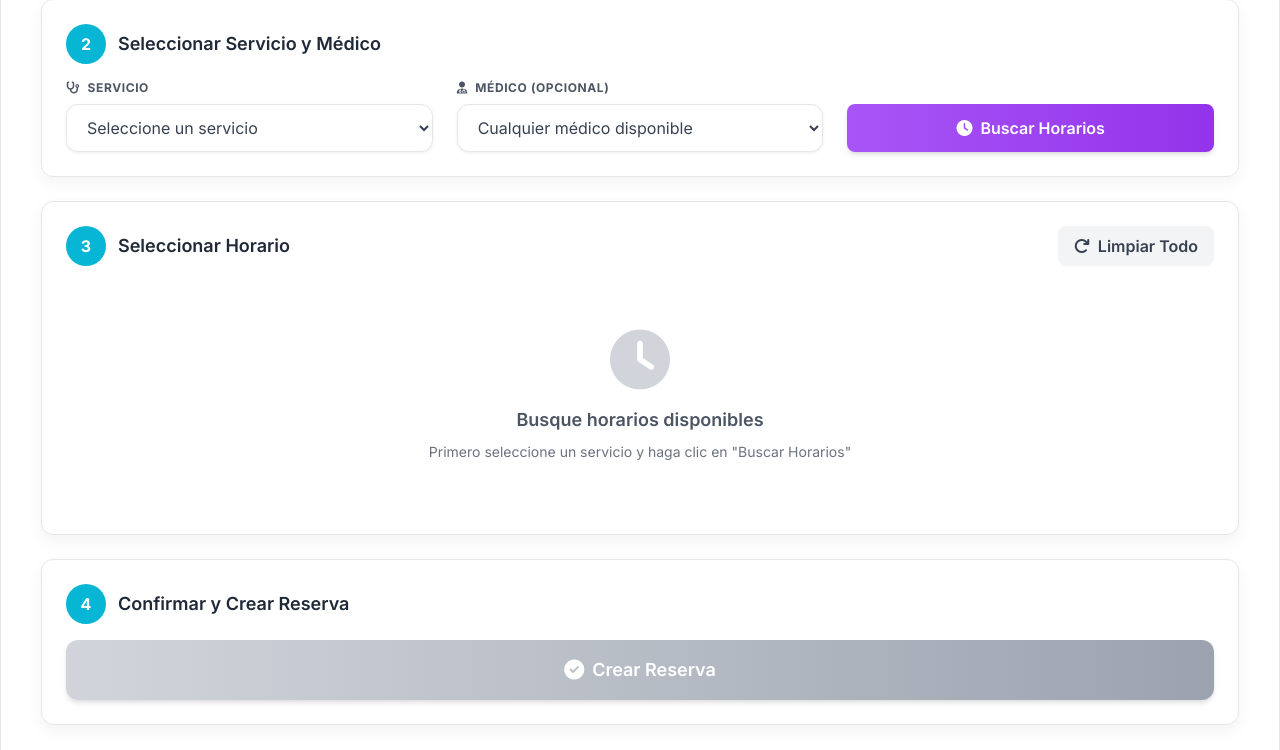
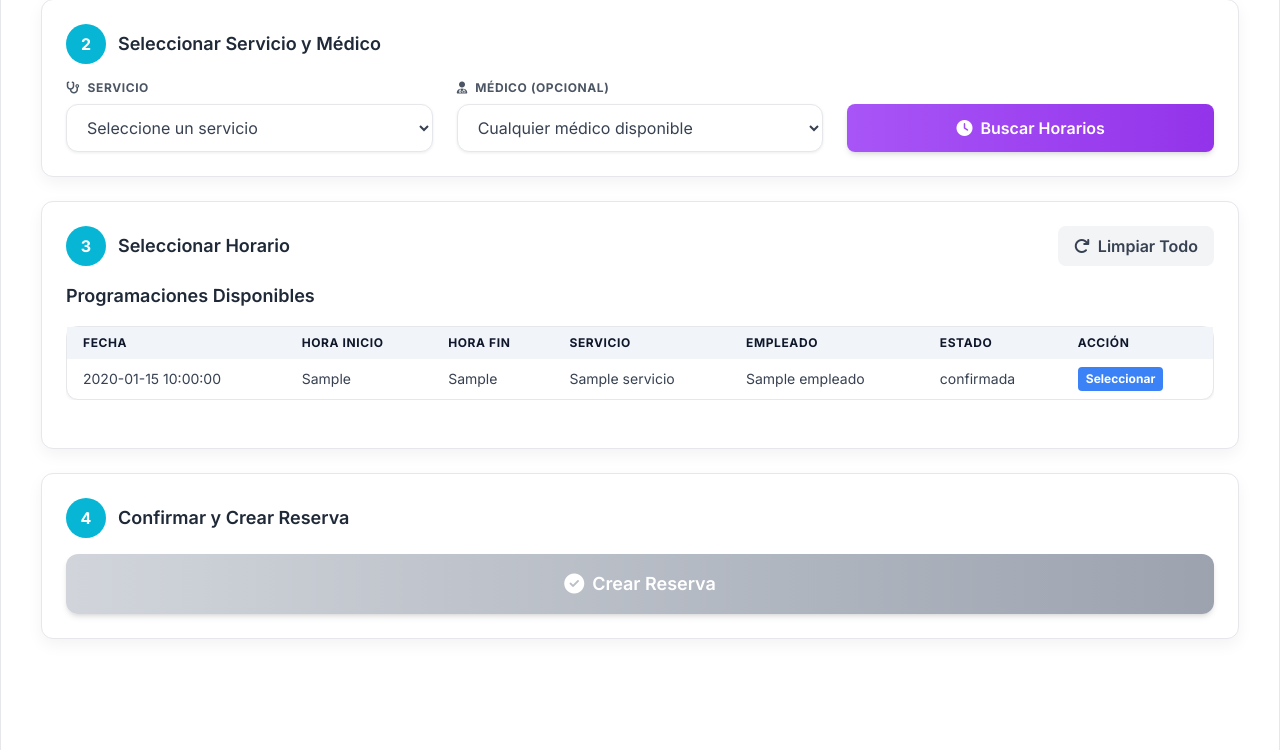
Before and after one commit to DKarelly/Proyecto-Ingenieria-y-calidad, a Flask app: template templates/GenerarReserva.html in a window 1280 px wide. Shown: the part 639-1389 px from the top of the page. Run offline with Flask 3, Linux system fonts and the light colour scheme; the template is opened without the code that fills it: most values are stand-ins (such as "Sample title", 1, 10 or a date in 2020); some libraries are stand-ins or nearby versions.

Commit message:
Programacion

```diff
--- a/routes/reservas.py
+++ b/routes/reservas.py
@@ -5,6 +5,7 @@ from models.catalogos import TipoServicio
 from models.horario import Horario
 from models.paciente import Paciente
 from models.reserva import Reserva
+from models.programacion import Programacion
 from bd import obtener_conexion
 
 reservas_bp = Blueprint('reservas', __name__)
@@ -190,7 +191,8 @@ def generar_reserva():
     if session.get('tipo_usuario') == 'empleado':
         servicios = Servicio.obtener_todos()
         medicos = Empleado.obtener_medicos()
-        return render_template('GenerarReserva.html', servicios=servicios, medicos=medicos)
+        programaciones = Programacion.obtener_todos()
+        return render_template('GenerarReserva.html', servicios=servicios, medicos=medicos, programaciones=programaciones)
 
     # Si no es ni empleado ni paciente, redirigir al home
     return redirect(url_for('home'))
--- a/templates/GenerarReserva.html
+++ b/templates/GenerarReserva.html
@@ -201,8 +201,45 @@
                 </button>
             </div>
 
-            <!-- Mensaje inicial -->
-            <div id="horarios-placeholder" class="text-center py-12">
+            <!-- Lista de Programaciones Generales -->
+            <div id="programaciones-list" class="mb-6">
+                <h3 class="text-lg font-semibold text-gray-800 mb-4">Programaciones Disponibles</h3>
+                <div class="overflow-x-auto">
+                    <table class="min-w-full bg-white border border-gray-300 rounded-lg">
+                        <thead class="bg-gray-50">
+                            <tr>
+                                <th class="px-4 py-2 text-left text-xs font-bold text-gray-600 uppercase tracking-wider">Fecha</th>
+                                <th class="px-4 py-2 text-left text-xs font-bold text-gray-600 uppercase tracking-wider">Hora Inicio</th>
+                                <th class="px-4 py-2 text-left text-xs font-bold text-gray-600 uppercase tracking-wider">Hora Fin</th>
+                                <th class="px-4 py-2 text-left text-xs font-bold text-gray-600 uppercase tracking-wider">Servicio</th>
+                                <th class="px-4 py-2 text-left text-xs font-bold text-gray-600 uppercase tracking-wider">Empleado</th>
+                                <th class="px-4 py-2 text-left text-xs font-bold text-gray-600 uppercase tracking-wider">Estado</th>
+                                <th class="px-4 py-2 text-left text-xs font-bold text-gray-600 uppercase tracking-wider">Acción</th>
+                            </tr>
+                        </thead>
+                        <tbody>
+                            {% for prog in programaciones %}
+                            <tr class="border-t border-gray-200">
+                                <td class="px-4 py-2 text-sm text-gray-700">{{ prog.fecha }}</td>
+                                <td class="px-4 py-2 text-sm text-gray-700">{{ prog.hora_inicio }}</td>
+                                <td class="px-4 py-2 text-sm text-gray-700">{{ prog.hora_fin }}</td>
+                                <td class="px-4 py-2 text-sm text-gray-700">{{ prog.servicio }}</td>
+                                <td class="px-4 py-2 text-sm text-gray-700">{{ prog.empleado }}</td>
+                                <td class="px-4 py-2 text-sm text-gray-700">{{ prog.estado }}</td>
+                                <td class="px-4 py-2 text-sm">
+                                    <button class="bg-blue-500 hover:bg-blue-700 text-white font-bold py-1 px-2 rounded text-xs seleccionar-programacion" data-id="{{ prog.id_programacion }}" data-fecha="{{ prog.fecha }}" data-hora-inicio="{{ prog.hora_inicio }}" data-hora-fin="{{ prog.hora_fin }}" data-servicio="{{ prog.servicio }}" data-empleado="{{ prog.empleado }}">
+                                        Seleccionar
+                                    </button>
+                                </td>
+                            </tr>
+                            {% endfor %}
+                        </tbody>
+                    </table>
+                </div>
+            </div>
+
+            <!-- Mensaje inicial (oculto por defecto) -->
+            <div id="horarios-placeholder" class="hidden text-center py-12">
                 <i class="fas fa-clock text-gray-300 text-6xl mb-4"></i>
                 <p class="text-gray-600 font-semibold text-lg">Busque horarios disponibles</p>
                 <p class="text-gray-500 text-sm mt-2">Primero seleccione un servicio y haga clic en "Buscar Horarios"</p>
@@ -299,6 +336,22 @@
         btnBuscarHorarios.addEventListener('click', buscarHorarios);
         btnCrearReserva.addEventListener('click', crearReserva);
         btnLimpiarTodo.addEventListener('click', limpiarTodo);
+
+        // Event listener for programacion selection
+        document.addEventListener('click', (e) => {
+            if (e.target.classList.contains('seleccionar-programacion')) {
+                const button = e.target;
+                const progData = {
+                    id_programacion: button.dataset.id,
+                    fecha: button.dataset.fecha,
+                    hora_inicio: button.dataset.horaInicio,
+                    hora_fin: button.dataset.horaFin,
+                    servicio: button.dataset.servicio,
+                    empleado: button.dataset.empleado
+                };
+                seleccionarProgramacion(button, progData);
+            }
+        });
 
         // Enter en DNI
         dniInput.addEventListener('keypress', (e) => {
@@ -451,6 +504,26 @@
             horarioData = data;
 
             estadoReserva.textContent = 'Horario seleccionado';
+            actualizarResumen();
+            actualizarBotonCrear();
+        }
+
+        // Función para seleccionar programacion
+        function seleccionarProgramacion(button, data) {
+            // Remover selección anterior de programaciones
+            document.querySelectorAll('.seleccionar-programacion').forEach(btn => {
+                btn.classList.remove('bg-green-500', 'hover:bg-green-700');
+                btn.classList.add('bg-blue-500', 'hover:bg-blue-700');
+            });
+
+            // Marcar seleccionado
+            button.classList.remove('bg-blue-500', 'hover:bg-blue-700');
+            button.classList.add('bg-green-500', 'hover:bg-green-700');
+
+            horarioSeleccionado = data.id_programacion; // Usar id_programacion como horarioSeleccionado
+            horarioData = data;
+
+            estadoReserva.textContent = 'Programación seleccionada';
             actualizarResumen();
             actualizarBotonCrear();
         }
```
